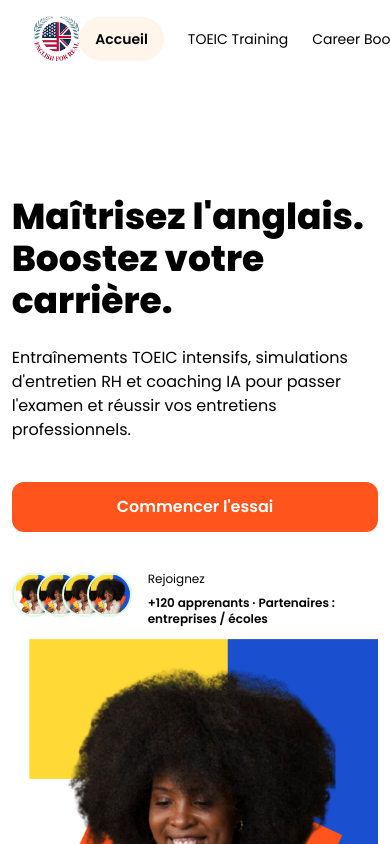
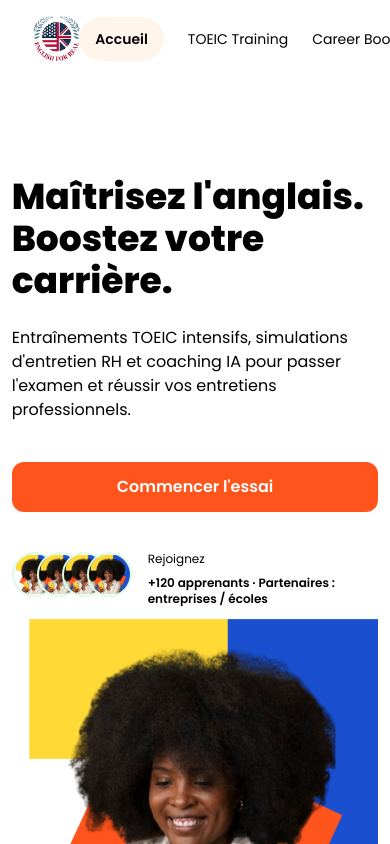
Before and after one commit to patson120/app-toeic, a Vue app: page / in a window 390 px wide. Shown: the top 844 px of the page. Built offline with nearby package versions, Linux system fonts and the light colour scheme; what vue3-google-login would draw is missing.

Commit message:
Mise à jour du responsive

```diff
--- a/src/components/Hero.vue
+++ b/src/components/Hero.vue
@@ -1,5 +1,5 @@
 <template>
-    <section class="bg-white pt-10">
+    <section class="bg-white pt-5 md:pt-10">
         <div className="w-full relative max-width py-20 grid grid-cols-1 md:grid-cols-2 gap-8 md:gap-0">
             <div className="gap-10 relative inline-flex flex-col items-start">
                 <div className="inline-flex flex-col items-start gap-2 relative flex-[0_0_auto]">
```
